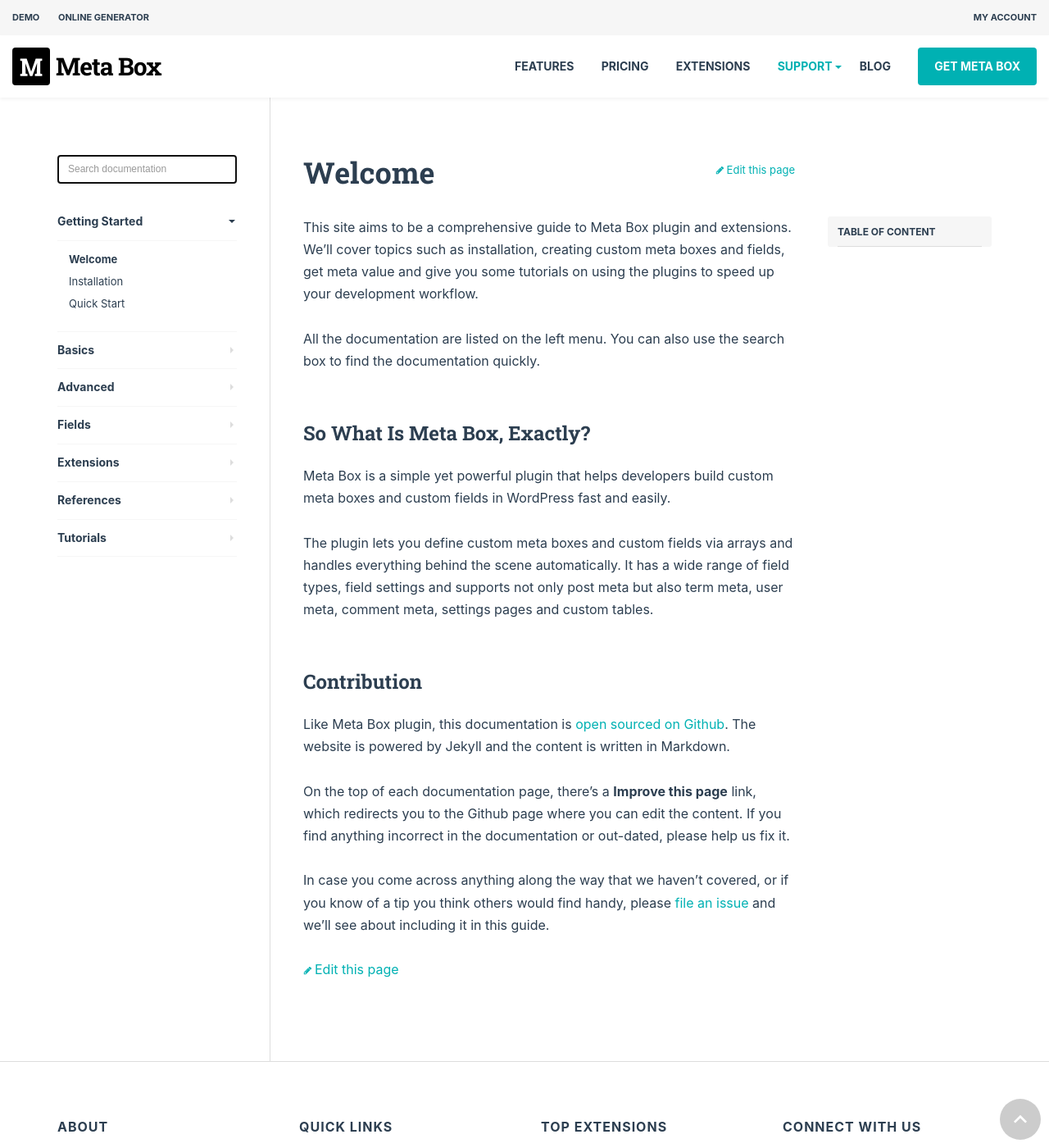
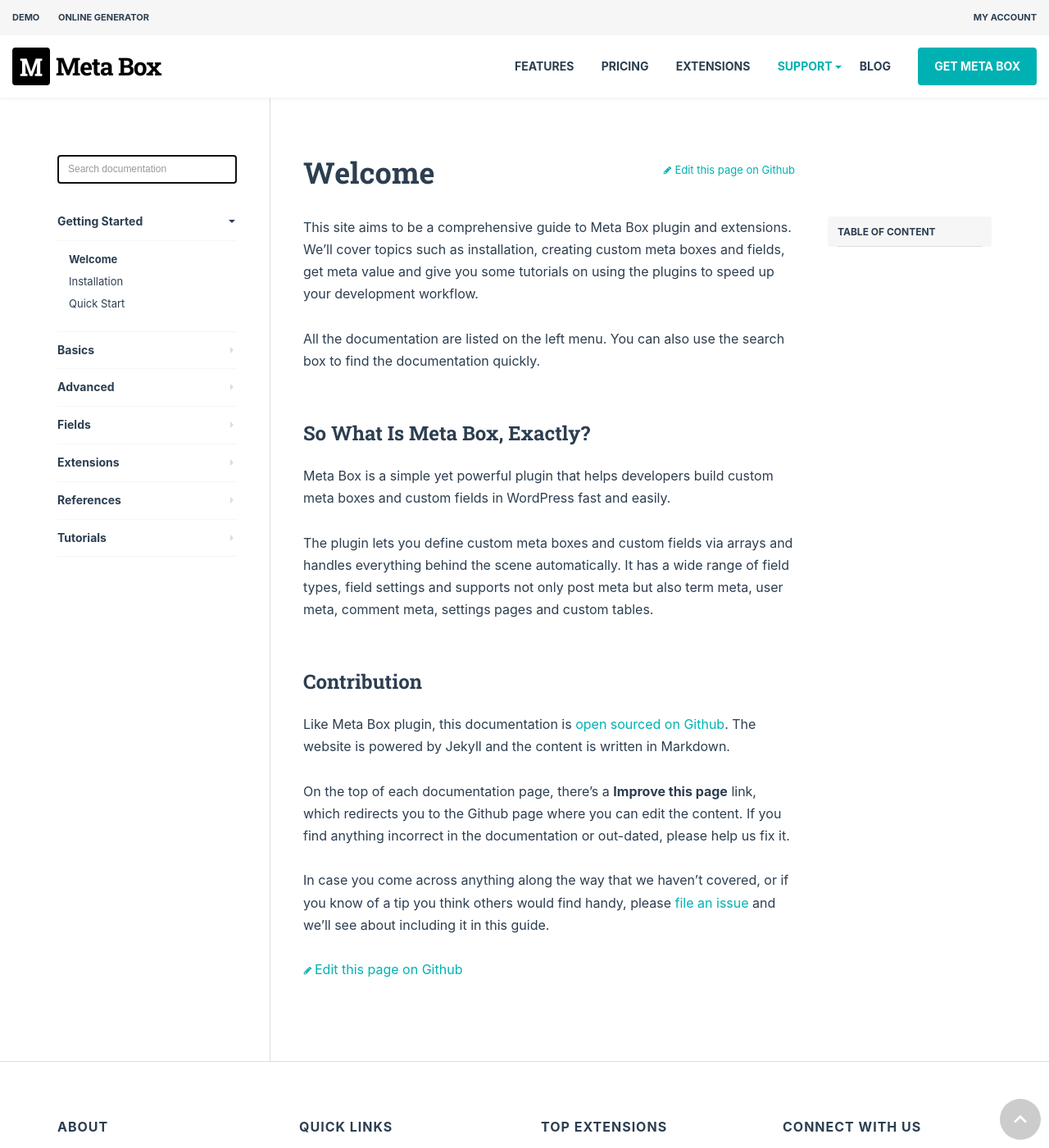
Before and after one commit to wpmetabox/docs, a Jekyll site: the page built from index.md, in a window 1280 px wide and 1400 px high. Shown: the whole window at 82% size. Built offline with Jekyll 4.4.1, drawn with Linux system fonts in a browser that asks for light colours; comment, search, counter and statistics services are not loaded.

Commit message:
Update default.html

```diff
--- a/_layouts/default.html
+++ b/_layouts/default.html
@@ -5,13 +5,13 @@
 	<article class="hentry">
 		<header class="entry-header">
 			<h1 class="entry-title">{{ page.title }}</h1>
-			<a class="edit" target="_blank" href="//github.com/wpmetabox/docs/edit/master/{{ page.path }}"><svg class="icon icon-edit" aria-hidden="true" role="img"><use href="#icon-edit" xlink:href="#icon-edit"></use></svg>Edit this page</a>
+			<a class="edit" target="_blank" href="//github.com/wpmetabox/docs/edit/master/{{ page.path }}"><svg class="icon icon-edit" aria-hidden="true" role="img"><use href="#icon-edit" xlink:href="#icon-edit"></use></svg>Edit this page on Github</a>
 		</header>
 		<div class="entry-body">
 			<div class="entry-content">
 				{{ content }}
 
-				<p><a target="_blank" href="//github.com/wpmetabox/docs/edit/master/{{ page.path }}"><svg class="icon icon-edit" aria-hidden="true" role="img"><use href="#icon-edit" xlink:href="#icon-edit"></use></svg>Edit this page</a></p>
+				<p><a target="_blank" href="//github.com/wpmetabox/docs/edit/master/{{ page.path }}"><svg class="icon icon-edit" aria-hidden="true" role="img"><use href="#icon-edit" xlink:href="#icon-edit"></use></svg>Edit this page on Github</a></p>
 			</div>
 			<aside class="toc">
 				<div class="toc-wrapper">
```
